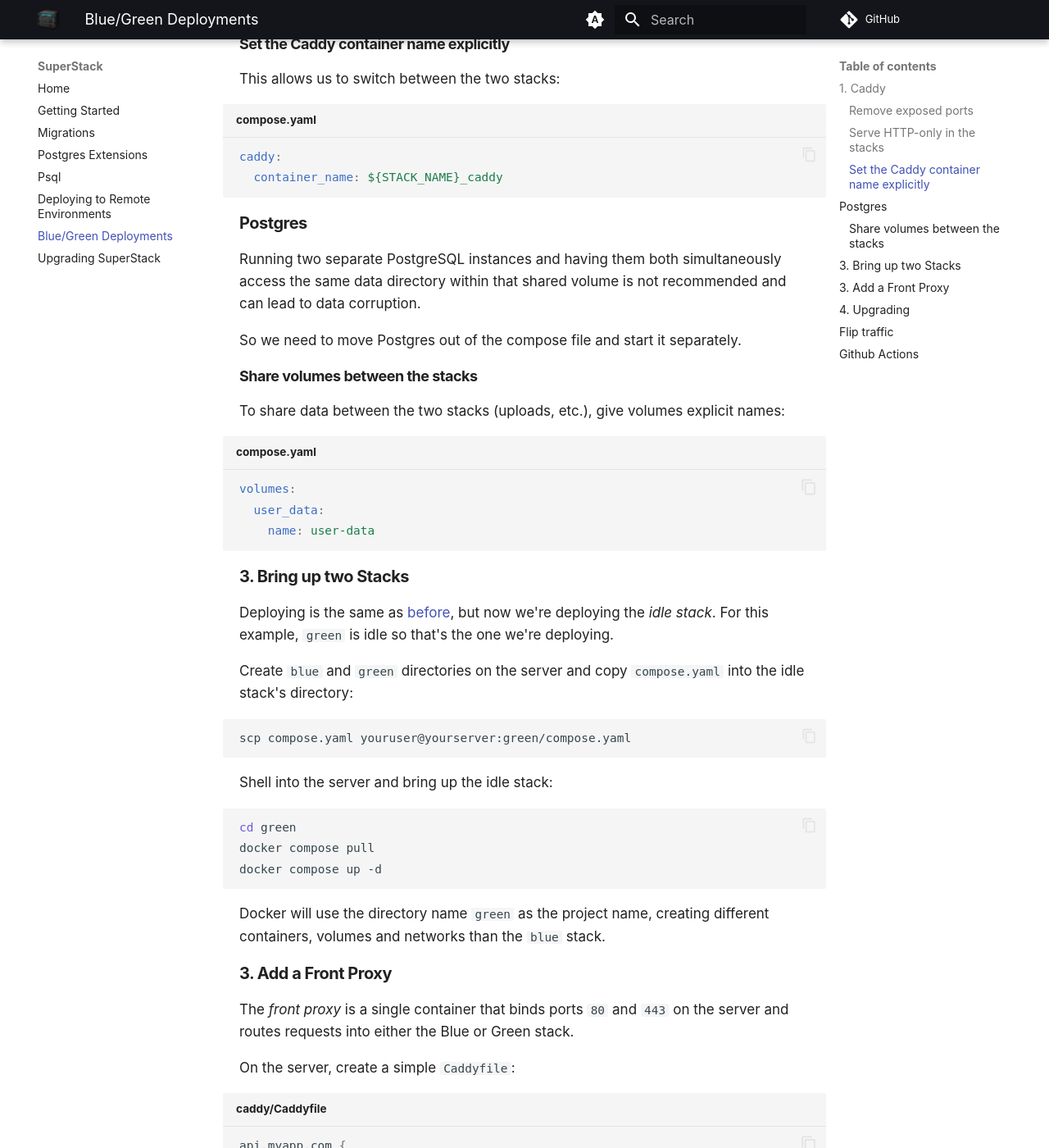
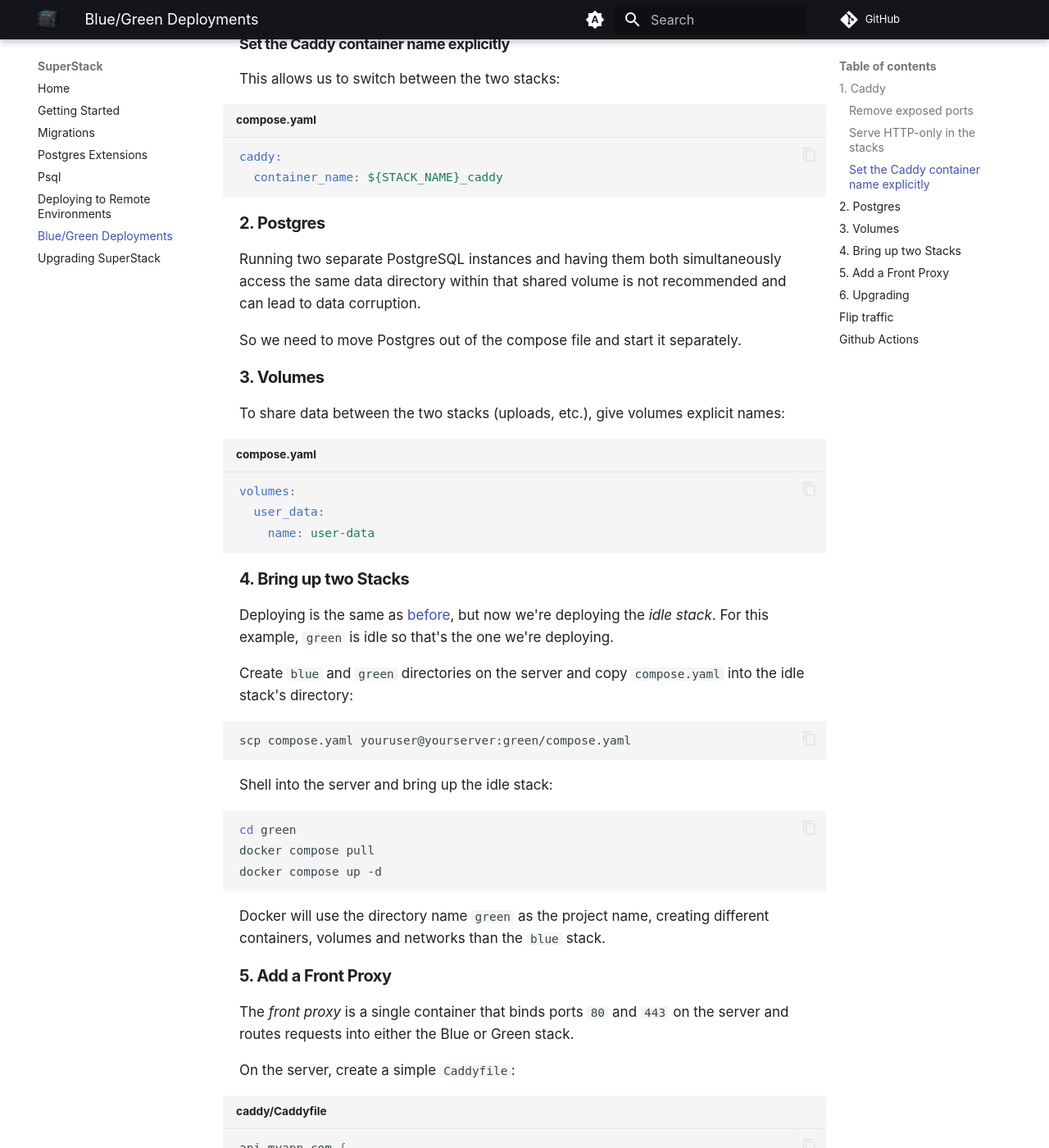
Before and after one commit to explodinglabs/superstack.docs, an MkDocs documentation site: the page built from docs/bluegreen.md, in a window 1280 px wide and 1400 px high, scrolled down 1109 px. Shown: the whole window at 82% size. Built offline with MkDocs 1.6.1 and Material for MkDocs 9.7.7, drawn with Linux system fonts in a browser that asks for light colours; comment, search, counter and statistics services are not loaded; some of the changed text lies outside the part shown.

Commit message:
Update bluegreen.md

````diff
--- a/docs/bluegreen.md
+++ b/docs/bluegreen.md
@@ -33,7 +33,7 @@ caddy:
   container_name: ${STACK_NAME}_caddy
 ```
 
-## Postgres
+## 2. Postgres
 
 Running two separate PostgreSQL instances and having them both simultaneously
 access the same data directory within that shared volume is not recommended and
@@ -41,7 +41,7 @@ can lead to data corruption.
 
 So we need to move Postgres out of the compose file and start it separately.
 
-### Share volumes between the stacks
+## 3. Volumes
 
 To share data between the two stacks (uploads, etc.), give volumes explicit
 names:
@@ -52,7 +52,7 @@ volumes:
     name: user-data
 ```
 
-## 3. Bring up two Stacks
+## 4. Bring up two Stacks
 
 Deploying is the same as [before](deploying.md), but now we're deploying the
 _idle stack_. For this example, `green` is idle so that's the one we're
@@ -76,7 +76,7 @@ docker compose up -d
 Docker will use the directory name `green` as the project name, creating
 different containers, volumes and networks than the `blue` stack.
 
-## 3. Add a Front Proxy
+## 5. Add a Front Proxy
 
 The _front proxy_ is a single container that binds ports `80` and `443` on the
 server and routes requests into either the Blue or Green stack.
@@ -111,7 +111,7 @@ docker run -d \
   caddy:2
 ```
 
-## 4. Upgrading
+## 6. Upgrading
 
 ## Flip traffic
 
````
